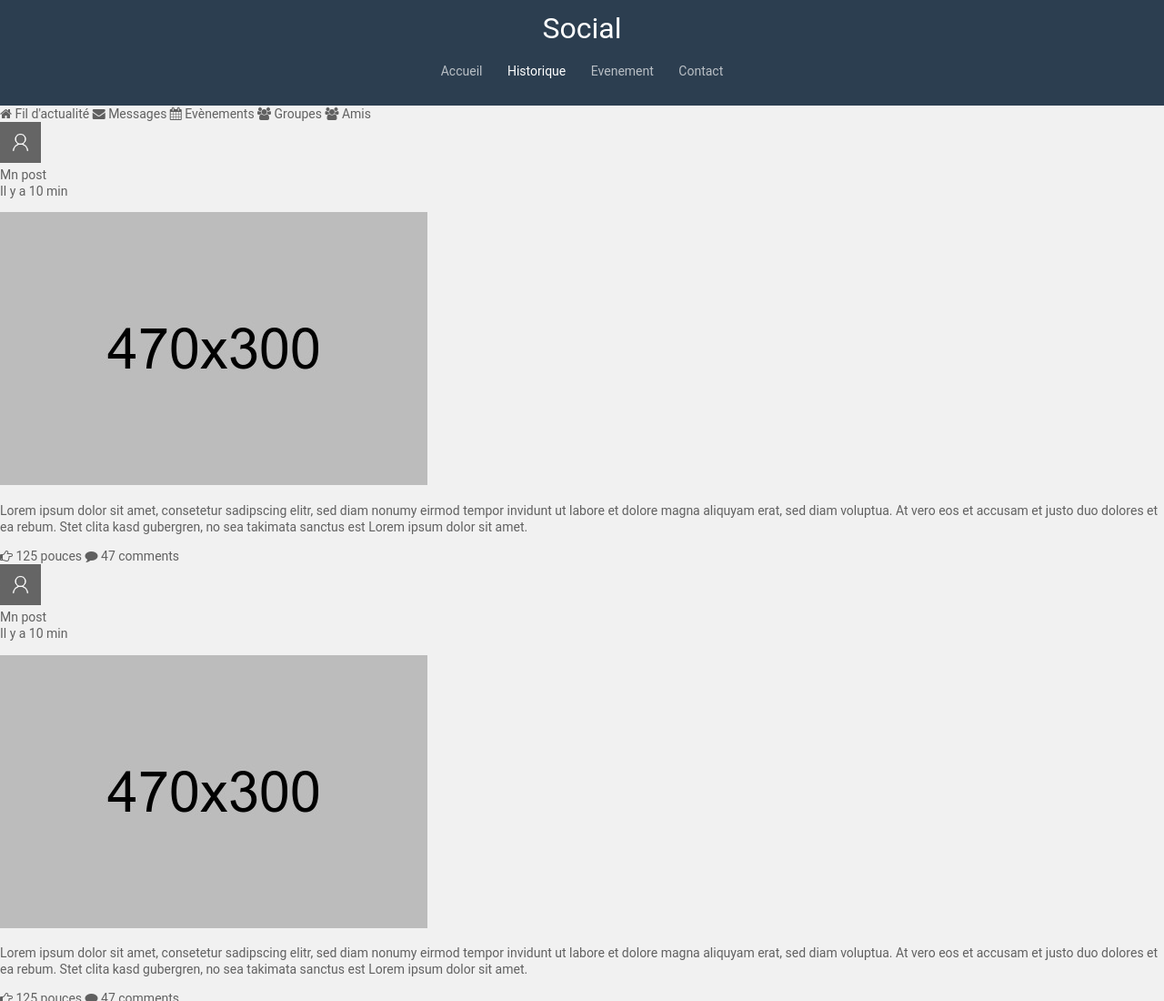
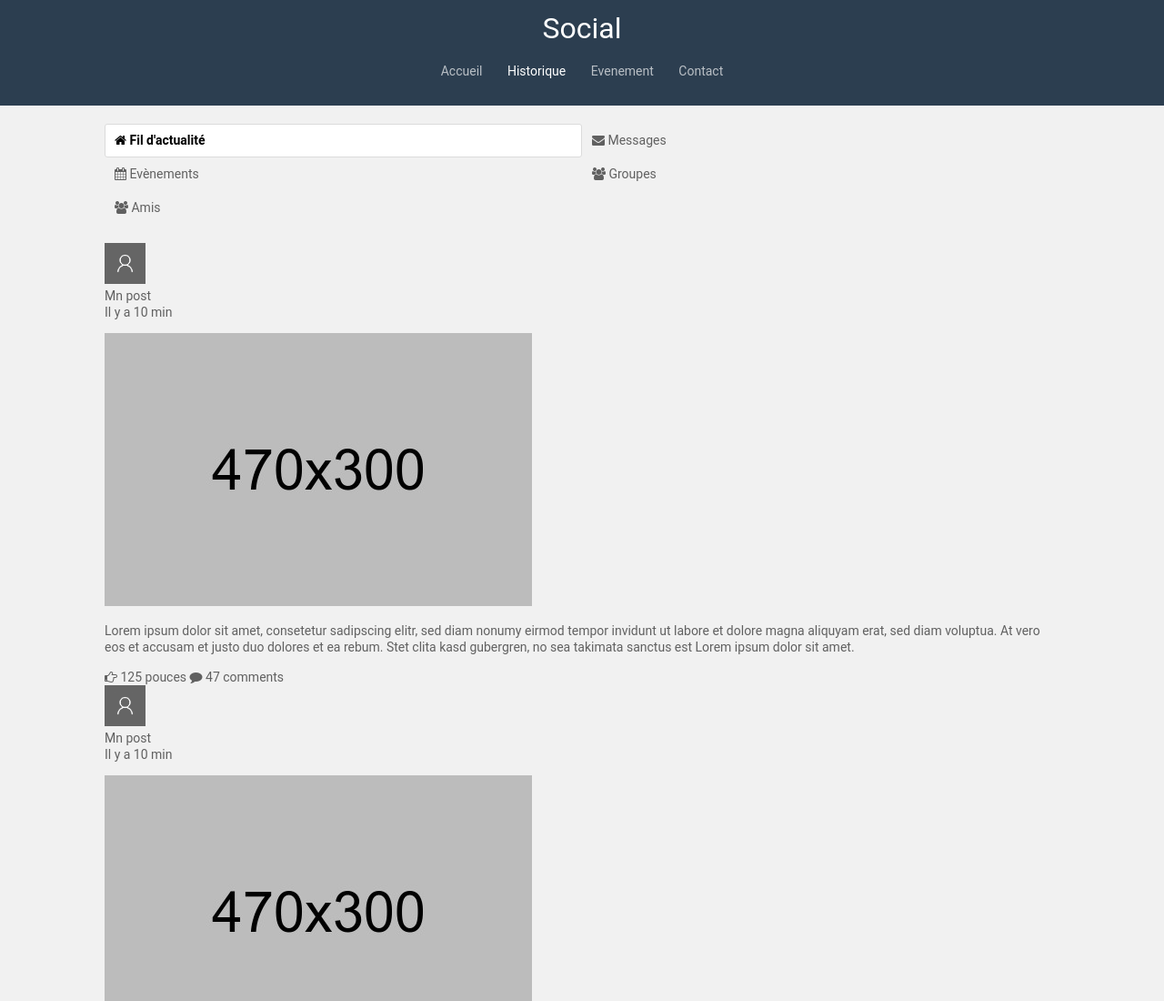
Before and after one commit to omegamputu/social-network-template, a plain HTML site: page index.html in a window 1280 px wide. Shown: the top 1100 px of the page at 91% size. Drawn offline with Linux system fonts and the light colour scheme.

Commit message:
ajout du style sur la sidebar

```diff
--- a/css/app.css
+++ b/css/app.css
@@ -50,3 +50,45 @@ a{
 .topbar-nav a:hover, .topbar-nav a.active{
     color: #fff;
 }
+
+.main-container
+{
+    padding: 0 15px;
+    max-width: 1080px;
+    margin-left: auto;
+    margin-right: auto;
+}
+
+.site
+{
+    margin-top: 20px;
+    margin-bottom: 20px;
+}
+
+.sidebar
+{
+    display: flex;
+    flex-wrap: wrap;
+    margin-bottom: 20px;
+
+}
+
+.sidebar a {
+    display: block;
+    width: 50%;
+    padding: 0.6em 0;
+    transition: color .3s;
+    border: 1px solid transparent;
+    padding-left: 10px;
+}
+
+.sidebar a:hover, .sidebar a.active{
+    border: 1px solid #dbdbdb;
+    border-radius: 3px;
+    font-weight: bold;
+    color: #000;
+    background: #fff;
+}
+.sidebar a:hover::before, .sidebar a.active::before{
+    opacity: 1;
+}
```
